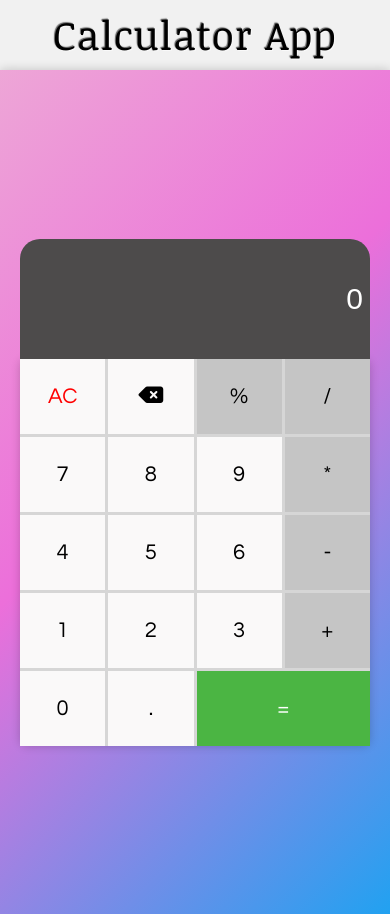
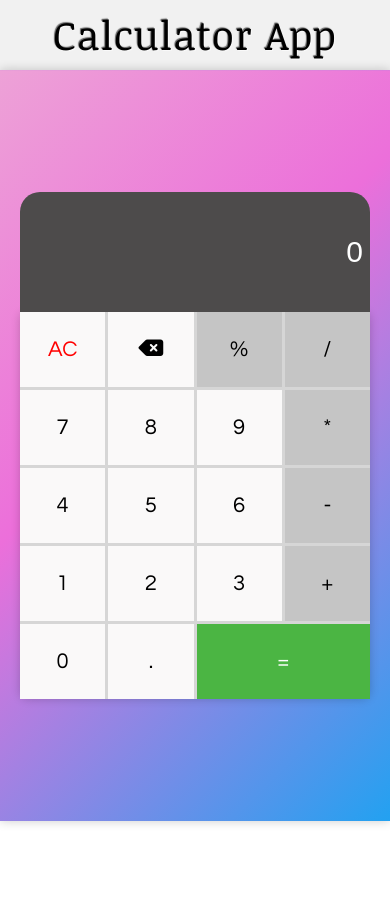
Before and after one commit to AnantKumawat22/CalculatorApp_React, a React (Create React App) app: page / in a window 390 px wide. After the commit the page ends 844 px from the top, so only its background shows below. Built offline with nearby package versions, Linux system fonts and the light colour scheme.

Commit message:
first commit

```diff
--- a/src/App.css
+++ b/src/App.css
@@ -26,7 +26,7 @@
 
 .container{
   width: 100%;
-  height: 100vh;
+  height: 91vh;
   box-shadow: 0 0 10px 0 rgb(0 0 0 / 20%);
   background: linear-gradient(-45deg, #03a9f4, rgb(236, 111, 218), rgb(238, 193, 213), rgb(255, 182, 0));
   background-size: 400% 400%;
@@ -140,6 +140,7 @@
     line-height: 75px;
   }
   .container{
+    height: 89vh;
     background-size: 400% 100%;
   }
 }
--- a/src/App.js
+++ b/src/App.js
@@ -26,6 +26,16 @@ function App() {
     setInput(x);
   }
 
+  const gridclick = () => {
+    var divElements = document.getElementsByClassName('grid_div');
+
+    for (var i = 2; i < divElements.length; i++) {
+      divElements[i].addEventListener('click', function () {
+        setInput(divElements[i].innerText);
+      });
+    };
+  }
+
   // function Add(x, y){
   //   return(x + y);
   // }
@@ -39,7 +49,7 @@ function App() {
       <div className="container">
         <div className="center_div">
           <input type="text" onChange={inputChange} value={input} id="num" />
-          <div className="grid_div">
+          <div className="grid_div" onClick={gridclick}>
 
             <div className="box" id="item1" onClick={allClear}>AC</div>
             <div className="box" id="item2" onClick={backspace}><i className="fas fa-backspace"></i></div>
```
